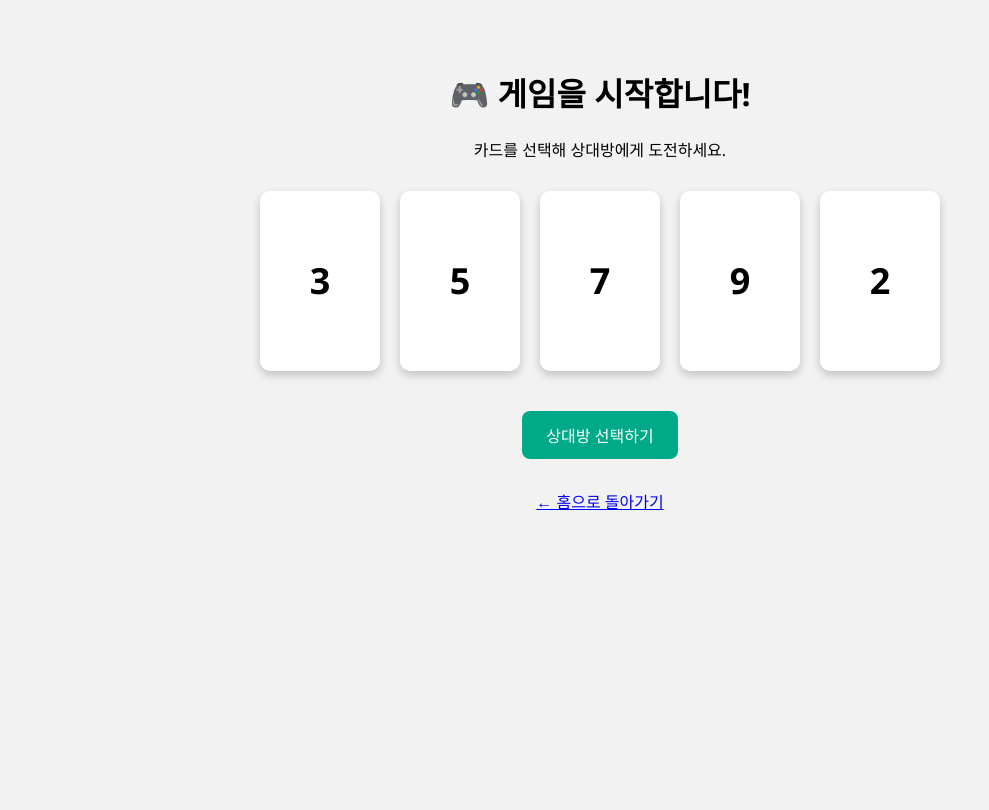
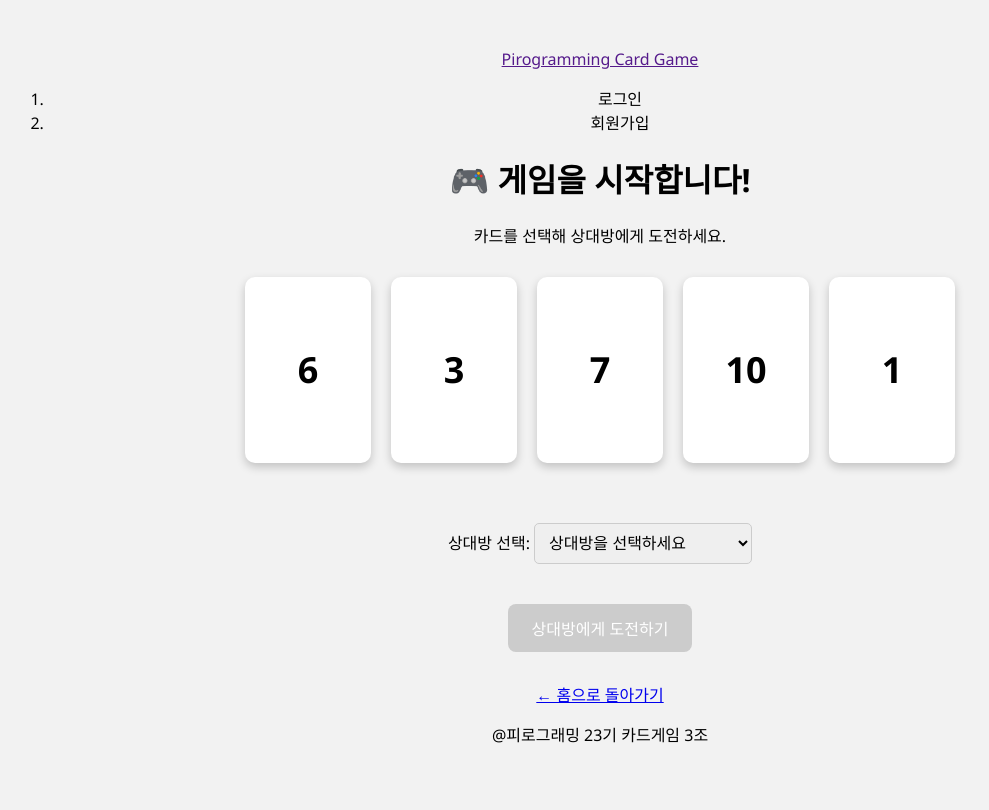
Before and after one commit to Pirogramming-23/Piro23_CardGame_3, a Django app: page /game/start/ in a window 1280 px wide. Shown: the whole page, without its empty margins (40-1029 px from the left). Before the commit the page ends 510 px from the top, so only its background shows below. Run offline with Django 5.2, Linux system fonts and the light colour scheme; the visitor is signed in with stand-in values (Sample User, id 1); data comes from the database, SQL or seed files in the repository.

Commit message:
숫자카드 랜덤, 카드선택, 게임시작

```diff
--- a/cardGame/models.py
+++ b/cardGame/models.py
@@ -18,12 +18,12 @@ class Game(models.Model):
     defender = models.ForeignKey(User, on_delete=models.CASCADE, related_name='defender_games')
 
     attacker_card = models.IntegerField()
-    defender_card = models.IntegerField()
+    defender_card = models.IntegerField(null=True, blank=True)
 
     win_condition = models.CharField(max_length=10)  # 'high' or 'low'
     winner = models.ForeignKey(User, on_delete=models.SET_NULL, null=True, blank=True, related_name='won_games')
 
-    point_change = models.IntegerField()
+    point_change = models.IntegerField(null=True, blank=True)
     status = models.CharField(max_length=20)  # 'pending', 'completed'
 
     created_at = models.DateTimeField(auto_now_add=True)
--- /dev/null
+++ b/cardGame/templates/base.html
@@ -0,0 +1,34 @@
+{% load static %}
+<!DOCTYPE html>
+<html lang="ko">
+  <head>
+    <meta charset="UTF-8" />
+    <meta name="viewport" content="width=device-width, initial-scale=1.0" />
+    <title>PirogrammerCardGame</title>
+  </head>
+  <body>
+    <main>
+      <div class="header">
+        <a href="" class="logo">Pirogramming Card Game</a>
+        <ol class="navbar">
+          {% if user.is_authenticated and user_data %}
+          <li><a>게임하기</a></li>
+          <li><a>랭킹보기</a></li>
+          <li><a>로그아웃</a></li>
+          {% else %}
+          <li><a>로그인</a></li>
+          <li><a>회원가입</a></li>
+          {% endif %}
+        </ol>
+      </div>
+
+      <div class="content">
+        {# 로딩 될 부분 #} {% block content %} {% endblock %}
+      </div>
+
+      <div class="footer">
+        <p>@피로그래밍 23기 카드게임 3조</p>
+      </div>
+    </main>
+  </body>
+</html>
--- a/cardGame/templates/cardGame/game.html
+++ b/cardGame/templates/cardGame/game.html
@@ -1,11 +1,7 @@
-<!DOCTYPE html>
-<html lang="ko">
-<head>
-    <meta charset="UTF-8">
-    <title>숫자 카드 게임 - 게임 시작</title>
+{% extends 'base.html' %} {% block content %}
 <style>
   body {
-            font-family: 'Segoe UI', sans-serif;
+    font-family: "Segoe UI", sans-serif;
     background-color: #f2f2f2;
     text-align: center;
     padding: 40px;
@@ -29,8 +25,14 @@
     font-weight: bold;
     cursor: pointer;
     transition: transform 0.2s;
+    border: 3px solid transparent;
   }
-        .card:hover {
+  .card.selected {
+    border: 3px solid #00aa88;
+    transform: scale(1.05);
+    background-color: #e0ffe0;
+  }
+  .card:hover:not(.selected) {
     transform: scale(1.05);
     background-color: #e0ffe0;
   }
@@ -47,23 +49,120 @@
   button:hover {
     background-color: #008066;
   }
+
+  button:disabled {
+    background-color: #cccccc;
+    cursor: not-allowed;
+  }
+  .user-select-box {
+    margin-top: 30px;
+    padding: 10px;
+    font-size: 16px;
+    border-radius: 5px;
+    border: 1px solid #ccc;
+  }
 </style>
-</head>
-<body>
 <h1>🎮 게임을 시작합니다!</h1>
 <p>카드를 선택해 상대방에게 도전하세요.</p>
 
+<form id="gameForm" method="post" action="{% url 'create_game' %}">
+  {% csrf_token %}
   <div class="card-box">
-        <!-- 여기에 실제 랜덤 숫자 카드 들어갈 예정 -->
-        <div class="card">3</div>
-        <div class="card">5</div>
-        <div class="card">7</div>
-        <div class="card">9</div>
-        <div class="card">2</div>
+    {% for card_number in available_cards %}
+    <div class="card" data-card-value="{{ card_number }}">
+      {{ card_number }}
+    </div>
+    {% endfor %}
   </div>
 
-    <button>상대방 선택하기</button>
+  <input type="hidden" name="selected_card" id="selected_card_input" />
 
-    <p style="margin-top: 30px;"><a href="/">← 홈으로 돌아가기</a></p>
-</body>
-</html>
+  <div style="margin-top: 30px">
+    <label for="defender_select">상대방 선택:</label>
+    <select name="defender" id="defender_select" class="user-select-box">
+      <option value="" disabled selected>상대방을 선택하세요</option>
+      {% if other_users_with_status %} {% for data in other_users_with_status %}
+      <option
+        value="{{ data.user.id }}"
+        {%
+        if
+        data.has_pending_game
+        %}disabled{%
+        endif
+        %}
+      >
+        {{ data.user.username }} {% if data.has_pending_game %} (방어를 기다리고
+        있습니다){% endif %}
+      </option>
+      {% endfor %} {% else %}
+      <option value="" disabled>도전할 상대방이 없습니다.</option>
+      {% endif %}
+    </select>
+  </div>
+
+  <button type="submit" id="startGameButton" disabled>
+    상대방에게 도전하기
+  </button>
+</form>
+
+<p style="margin-top: 30px">
+  <a href="{% url 'index' %}">← 홈으로 돌아가기</a>
+</p>
+
+<script>
+  document.addEventListener("DOMContentLoaded", function () {
+    const cards = document.querySelectorAll(".card");
+    const selectedCardInput = document.getElementById("selected_card_input");
+    const startGameButton = document.getElementById("startGameButton");
+    const defenderSelect = document.getElementById("defender_select");
+
+    let selectedValue = null;
+    // 초기 selectedDefender 값은 드롭다운의 첫 번째 유효한(disabled가 아닌) 옵션 또는 null
+    let selectedDefender = defenderSelect.value;
+    if (
+      defenderSelect.options.length > 0 &&
+      defenderSelect.options[defenderSelect.selectedIndex].disabled
+    ) {
+      selectedDefender = null; // 초기 선택된 옵션이 disabled라면 null로 초기화
+    }
+
+    // 카드 클릭 이벤트 리스너
+    cards.forEach((card) => {
+      card.addEventListener("click", function () {
+        cards.forEach((c) => c.classList.remove("selected"));
+        this.classList.add("selected");
+        selectedValue = this.dataset.cardValue;
+        selectedCardInput.value = selectedValue;
+        checkFormValidity();
+      });
+    });
+
+    // 수비자 선택 변경 이벤트 리스너
+    defenderSelect.addEventListener("change", function () {
+      selectedDefender = this.value;
+      checkFormValidity();
+    });
+
+    // 폼 유효성 검사 함수
+    function checkFormValidity() {
+      // 카드가 선택되었고, 유효한 수비자가 선택되었는지 확인 (비활성화되지 않은 옵션인지도 포함)
+      const selectedOption =
+        defenderSelect.options[defenderSelect.selectedIndex];
+      if (
+        selectedValue !== null &&
+        selectedDefender &&
+        selectedDefender !== "" &&
+        !selectedOption.disabled // 선택된 옵션이 disabled가 아닌지 추가 확인
+      ) {
+        startGameButton.disabled = false;
+      } else {
+        startGameButton.disabled = true;
+      }
+    }
+
+    // 페이지 로드 시 초기 유효성 검사 실행
+    checkFormValidity();
+  });
+</script>
+
+{% endblock %}
--- a/cardGame/urls.py
+++ b/cardGame/urls.py
@@ -1,6 +1,8 @@
 from django.urls import path
-from .views import *
+from .views import index, game_start, create_game # game_start와 create_game 뷰 import
 
 urlpatterns = [
-	    path('', index),
+    path('', index, name='index'),
+    path('game/start/', game_start, name='game_start'), # 게임시작
+    path('game/create/', create_game, name='create_game'), # 게임생성 (카드 선택 및 상대방 공격)
 ]
--- a/cardGame/views.py
+++ b/cardGame/views.py
@@ -1,5 +1,8 @@
-from django.shortcuts import render, redirect
+from django.shortcuts import render, redirect, get_object_or_404
 from allauth.socialaccount.models import SocialAccount
+import random
+from django.contrib.auth.decorators import login_required
+from .models import User, Game, Card
 
 def index(request):
     user_data = None
@@ -16,8 +19,71 @@ def index(request):
 
     return render(request, 'cardGame/index.html', {'user_data': user_data})
 
+@login_required
 def game_start(request):
-    if not request.user.is_authenticated:
-        return redirect('/')
+    #1부터 10까지의 숫자 중 랜덤으로 5개 카드 생성
+    available_cards = random.sample(range(1, 11), 5)
 
-    return render(request, 'cardGame/game.html')
+    #현재 사용자를 제외한 모든 User 객체
+    other_users = User.objects.exclude(id=request.user.id)
+
+    #user에 대해 이미 진행 중인 게임이 있는지 확인
+    users_with_game_status = []
+    for user in other_users:
+        has_pending_game = Game.objects.filter(
+            attacker=request.user,
+            defender=user,
+            status='pending'
+        ).exists()
+        users_with_game_status.append({
+            'user': user,
+            'has_pending_game': has_pending_game
+        })
+
+    context = {
+        'available_cards': available_cards,
+        'other_users_with_status': users_with_game_status,
+    }
+    return render(request, 'cardGame/game.html', context)
+
+@login_required
+def create_game(request):
+    if request.method == 'POST':
+        #POST 데이터에서 선택된 카드 번호와 수비자 ID 가져오기
+        selected_card_number = request.POST.get('selected_card')
+        defender_id = request.POST.get('defender')
+        #숫자로 변환 가능하고, 1~10 사이인지 확인
+        try:
+            selected_card_number = int(selected_card_number)
+            if not (1 <= selected_card_number <= 10):
+                #유효하지 않은 카드 숫자일 경우, game_start 페이지로 리다이렉트 또는 에러 메시지 표시
+                return redirect('game_start')
+        except (ValueError, TypeError):
+            #숫자로 변환할 수 없는 경우 처리
+            return redirect('game_start')
+
+        #공격자 (현재 로그인한 사용자)
+        attacker = request.user
+
+        #수비자 (선택된 사용자)
+        defender = get_object_or_404(User, id=defender_id)
+
+        #게임 진행중이면 game_start 페이지로 리다이렉트
+        if Game.objects.filter(attacker=attacker, defender=defender, status='pending').exists():
+            return redirect('game_start')
+
+        win_condition = random.choice(['high', 'low'])
+
+        #game 객체 생성
+        game = Game.objects.create(
+            attacker=attacker,
+            defender=defender,
+            attacker_card=selected_card_number,
+            win_condition=win_condition,
+            status='pending', #대기 상태로 설정
+        )
+
+        return redirect('index')
+    else:
+        #post아니면 game_start 페이지로 리다이렉트
+        return redirect('game_start')
```
Also changed, not shown: cardGame/migrations/0002_alter_game_attacker_card_alter_game_defender_card.py (added), cardGame/migrations/0003_alter_game_attacker_card_alter_game_defender_card_and_more.py (added). Lines whose indentation alone changed are shown as unchanged.
